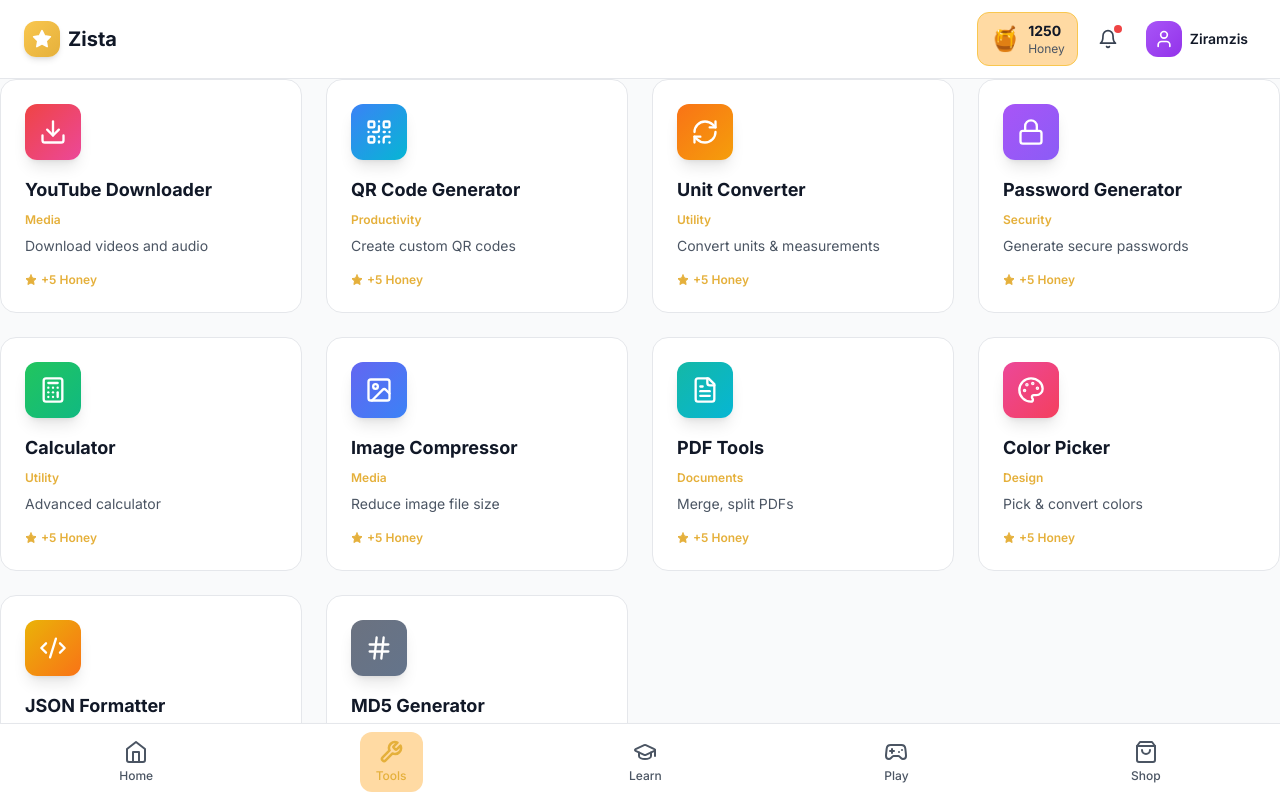
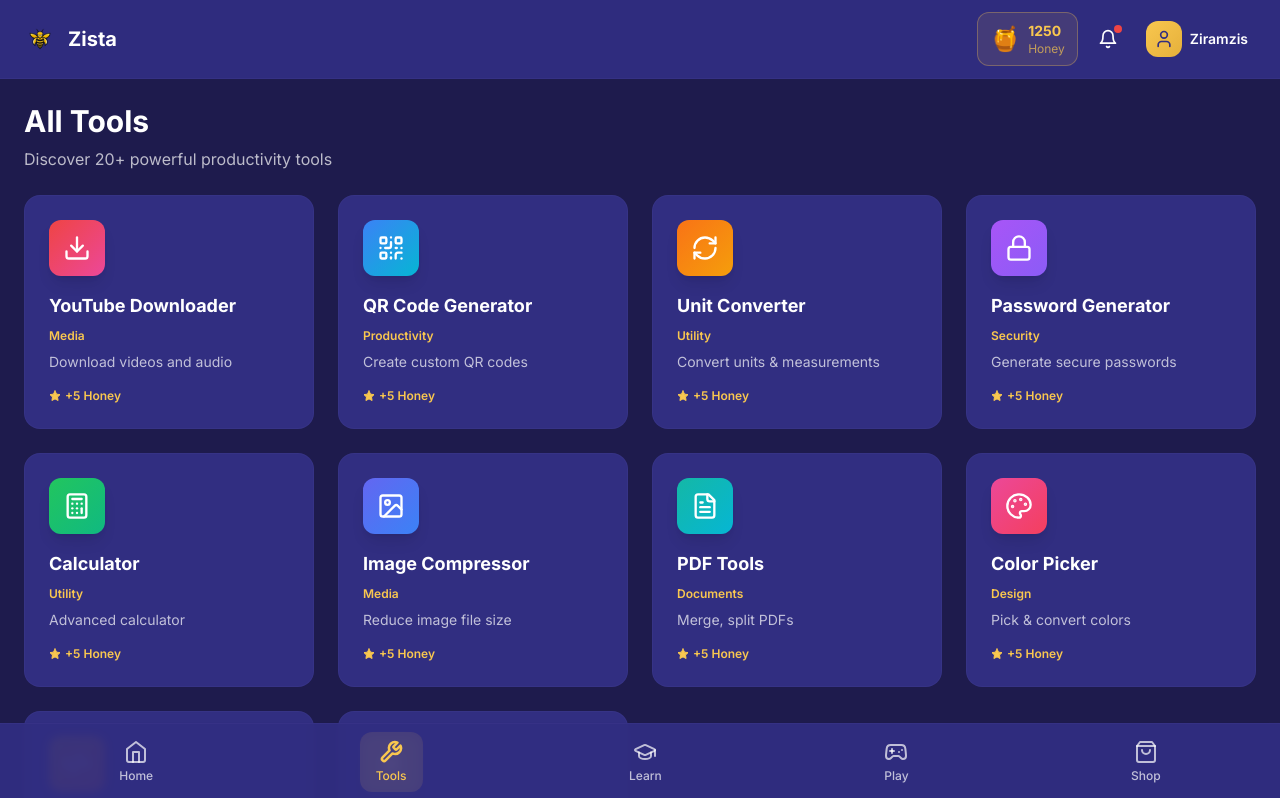
Before and after one commit to Zi-Star/ZistaHive, a Next.js app in the folder apps/web/: page /tools in a window 1280 px wide. Shown: the top 798 px of the page. Built offline with nearby package versions, Linux system fonts and the light colour scheme.

Commit message:
feat: apply dark theme to not-found and tools pages

```diff
--- a/apps/web/src/app/not-found.tsx
+++ b/apps/web/src/app/not-found.tsx
@@ -2,23 +2,23 @@
 
 export default function NotFound() {
   return (
-    <div className="min-h-screen bg-gradient-to-br from-primary-50 via-white to-secondary-50 flex items-center justify-center px-4">
+    <div className="min-h-screen bg-deep-indigo-dark flex items-center justify-center px-4">
       <div className="text-center">
         <div className="mb-8">
           <div className="text-9xl mb-4">🐝</div>
-          <h1 className="text-8xl font-bold text-gray-900 mb-4">404</h1>
+          <h1 className="text-8xl font-bold text-white mb-4">404</h1>
         </div>
 
-        <h2 className="text-3xl font-bold text-gray-900 mb-4">
+        <h2 className="text-3xl font-bold text-white mb-4">
           Oops! This page flew away
         </h2>
 
-        <p className="text-lg text-gray-600 mb-8 max-w-md mx-auto">
+        <p className="text-lg text-white/70 mb-8 max-w-md mx-auto">
           Looks like this bee got lost from the hive. Let&apos;s get you back to safety!
         </p>
 
         <Link href="/">
-          <button className="px-8 py-4 bg-primary-500 hover:bg-primary-600 text-dark-900 font-semibold rounded-lg transition-all shadow-lg hover:shadow-xl">
+          <button className="px-8 py-4 bg-golden-honey hover:bg-golden-honey-dark text-deep-indigo-dark font-semibold rounded-lg transition-all shadow-lg hover:shadow-xl hover:scale-105">
             Return to Hive 🏠
           </button>
         </Link>
--- a/apps/web/src/app/tools/page.tsx
+++ b/apps/web/src/app/tools/page.tsx
@@ -1,10 +1,11 @@
 'use client'
 
-import { Home, Wrench, GraduationCap, Gamepad2, ShoppingBag, User, Settings, Search, Download, QrCode, Calculator, Lock, RefreshCw, Image, FileText, Palette, Code2, Hash, Star, Bell } from 'lucide-react'
+import { Home, Wrench, GraduationCap, Gamepad2, ShoppingBag, User, Settings, Search, Download, QrCode, Calculator, Lock, RefreshCw, Image as ImageIcon, FileText, Palette, Code2, Hash, Star, Bell } from 'lucide-react'
 import Link from 'next/link'
 import { useState } from 'react'
 import { usePathname } from 'next/navigation'
 import { PageTransition } from '../../components/PageTransition'
+import ImageComponent from 'next/image'
 
 export default function ToolsPage() {
   const [searchQuery, setSearchQuery] = useState('')
@@ -16,7 +17,7 @@
     { id: 3, name: 'Unit Converter', icon: RefreshCw, category: 'Utility', description: 'Convert units & measurements', color: 'from-orange-500 to-amber-500' },
     { id: 4, name: 'Password Generator', icon: Lock, category: 'Security', description: 'Generate secure passwords', color: 'from-purple-500 to-violet-500' },
     { id: 5, name: 'Calculator', icon: Calculator, category: 'Utility', description: 'Advanced calculator', color: 'from-green-500 to-emerald-500' },
-    { id: 6, name: 'Image Compressor', icon: Image, category: 'Media', description: 'Reduce image file size', color: 'from-indigo-500 to-blue-500' },
+    { id: 6, name: 'Image Compressor', icon: ImageIcon, category: 'Media', description: 'Reduce image file size', color: 'from-indigo-500 to-blue-500' },
     { id: 7, name: 'PDF Tools', icon: FileText, category: 'Documents', description: 'Merge, split PDFs', color: 'from-teal-500 to-cyan-500' },
     { id: 8, name: 'Color Picker', icon: Palette, category: 'Design', description: 'Pick & convert colors', color: 'from-pink-500 to-rose-500' },
     { id: 9, name: 'JSON Formatter', icon: Code2, category: 'Developer', description: 'Format & validate JSON', color: 'from-yellow-500 to-orange-500' },
@@ -24,37 +25,41 @@
   ]
 
   return (
-    <div className="flex flex-col h-screen bg-gray-50">
+    <div className="flex flex-col h-screen bg-deep-indigo-dark">
       {/* Top Bar */}
-      <header className="bg-white border-b border-gray-200 px-4 lg:px-6 py-3 flex items-center justify-between sticky top-0 z-50">
-        <Link href="/" className="flex items-center gap-2">
-          <div className="w-9 h-9 bg-gradient-to-br from-primary-500 to-primary-600 rounded-xl flex items-center justify-center shadow-md">
-            <Star className="w-5 h-5 text-white fill-white" />
-          </div>
-          <span className="text-xl font-bold text-gray-900 hidden sm:block">Zista</span>
+      <header className="bg-deep-indigo border-b border-deep-indigo-light/20 px-4 lg:px-6 py-3 flex items-center justify-between sticky top-0 z-50 backdrop-blur-sm bg-deep-indigo/95">
+        <Link href="/" className="flex items-center gap-3">
+          <ImageComponent
+            src="/Logo.png"
+            alt="Zista Logo"
+            width={32}
+            height={32}
+            className="w-8 h-8"
+          />
+          <span className="text-xl font-bold text-white">Zista</span>
         </Link>
 
         <div className="flex items-center gap-3">
-          <div className="flex items-center gap-2 bg-primary-50 px-3 py-2 rounded-xl border border-primary-200">
+          <div className="flex items-center gap-2 bg-golden-honey/10 px-3 py-2 rounded-xl border border-golden-honey/30">
             <div className="text-2xl">🍯</div>
             <div>
-              <div className="text-sm font-bold text-gray-900">1250</div>
-              <div className="text-xs text-gray-600 hidden sm:block">Honey</div>
+              <div className="text-sm font-bold text-golden-honey">1250</div>
+              <div className="text-xs text-golden-honey/70 hidden sm:block">Honey</div>
             </div>
           </div>
 
-          <button className="relative p-2 hover:bg-gray-100 rounded-xl transition-colors">
-            <Bell className="w-5 h-5 text-gray-700" />
+          <button className="relative p-2 hover:bg-deep-indigo-light/30 rounded-xl transition-colors">
+            <Bell className="w-5 h-5 text-white" />
             <span className="absolute top-1 right-1 w-2 h-2 bg-red-500 rounded-full"></span>
           </button>
 
           <Link href="/profile">
-            <div className="flex items-center gap-2 hover:bg-gray-100 rounded-xl p-2 transition-colors">
-              <div className="w-9 h-9 bg-gradient-to-br from-purple-500 to-purple-600 rounded-xl flex items-center justify-center">
-                <User className="w-5 h-5 text-white" />
+            <div className="flex items-center gap-2 hover:bg-deep-indigo-light/30 rounded-xl p-2 transition-colors">
+              <div className="w-9 h-9 bg-gradient-to-br from-golden-honey to-golden-honey-dark rounded-xl flex items-center justify-center">
+                <User className="w-5 h-5 text-deep-indigo" />
               </div>
               <div className="hidden lg:block">
-                <div className="text-sm font-semibold text-gray-900 leading-tight">Ziramzis</div>
+                <div className="text-sm font-semibold text-white leading-tight">Ziramzis</div>
               </div>
             </div>
           </Link>
@@ -62,42 +67,49 @@
       </header>
 
       <PageTransition>
-        <main className="flex-1 overflow-y-auto pb-20">
+        <main className="flex-1 overflow-y-auto pb-20 p-4 lg:p-6">
+          <div className="max-w-7xl mx-auto">
+            <div className="mb-6">
+              <h1 className="text-2xl lg:text-3xl font-bold text-white mb-2">All Tools</h1>
+              <p className="text-white/70">Discover 20+ powerful productivity tools</p>
+            </div>
+
             <div className="grid md:grid-cols-2 lg:grid-cols-3 xl:grid-cols-4 gap-6">
               {tools.map((tool) => (
                 <div
                   key={tool.id}
-                className="group bg-white border border-gray-200 rounded-2xl p-6 hover:shadow-2xl hover:border-primary-300 transition-all duration-300 hover:-translate-y-1 cursor-pointer"
+                  className="group bg-deep-indigo border border-deep-indigo-light/20 rounded-2xl p-6 hover:shadow-2xl hover:border-golden-honey/50 transition-all duration-300 hover:-translate-y-1 cursor-pointer"
                 >
                   <div className={`w-14 h-14 mb-4 bg-gradient-to-br ${tool.color} rounded-xl flex items-center justify-center shadow-lg`}>
                     <tool.icon className="w-7 h-7 text-white" />
                   </div>
 
-                <h3 className="text-lg font-bold text-gray-900 mb-2 group-hover:text-primary-600 transition-colors">
+                  <h3 className="text-lg font-bold text-white mb-2 group-hover:text-golden-honey transition-colors">
                     {tool.name}
                   </h3>
-                <div className="text-xs text-primary-600 font-semibold mb-2">{tool.category}</div>
-                <p className="text-sm text-gray-600 mb-4">{tool.description}</p>
+                  <div className="text-xs text-golden-honey font-semibold mb-2">{tool.category}</div>
+                  <p className="text-sm text-white/70 mb-4">{tool.description}</p>
 
-                <div className="flex items-center gap-1 text-xs font-semibold text-primary-700">
+                  <div className="flex items-center gap-1 text-xs font-semibold text-golden-honey">
                     <Star className="w-3 h-3 fill-current" />
                     +5 Honey
                   </div>
                 </div>
               ))}
             </div>
+          </div>
         </main>
       </PageTransition>
 
       {/* Bottom Navigation */}
-      <nav className="fixed bottom-0 left-0 right-0 bg-white border-t border-gray-200 px-2 py-2 z-50 shadow-lg">
+      <nav className="fixed bottom-0 left-0 right-0 bg-deep-indigo border-t border-deep-indigo-light/20 px-2 py-2 z-50 shadow-lg backdrop-blur-sm bg-deep-indigo/95">
         <div className="max-w-7xl mx-auto flex items-center justify-around">
           <Link
             href="/dashboard"
             className={`flex flex-col items-center gap-1 py-2 px-4 rounded-xl transition-all duration-200 ${
               pathname === '/dashboard'
-                ? 'text-primary-600 bg-primary-50'
-                : 'text-gray-600 hover:text-primary-600 hover:bg-gray-50'
+                ? 'text-golden-honey bg-golden-honey/10'
+                : 'text-white/70 hover:text-golden-honey hover:bg-deep-indigo-light/20'
             }`}
           >
             <Home className="w-6 h-6" strokeWidth={pathname === '/dashboard' ? 2.5 : 2} />
@@ -107,8 +119,8 @@
             href="/tools"
             className={`flex flex-col items-center gap-1 py-2 px-4 rounded-xl transition-all duration-200 ${
               pathname === '/tools'
-                ? 'text-primary-600 bg-primary-50'
-                : 'text-gray-600 hover:text-primary-600 hover:bg-gray-50'
+                ? 'text-golden-honey bg-golden-honey/10'
+                : 'text-white/70 hover:text-golden-honey hover:bg-deep-indigo-light/20'
             }`}
           >
             <Wrench className="w-6 h-6" strokeWidth={pathname === '/tools' ? 2.5 : 2} />
@@ -118,8 +130,8 @@
             href="/learn"
             className={`flex flex-col items-center gap-1 py-2 px-4 rounded-xl transition-all duration-200 ${
               pathname === '/learn'
-                ? 'text-primary-600 bg-primary-50'
-                : 'text-gray-600 hover:text-primary-600 hover:bg-gray-50'
+                ? 'text-golden-honey bg-golden-honey/10'
+                : 'text-white/70 hover:text-golden-honey hover:bg-deep-indigo-light/20'
             }`}
           >
             <GraduationCap className="w-6 h-6" strokeWidth={pathname === '/learn' ? 2.5 : 2} />
@@ -129,8 +141,8 @@
             href="/games"
             className={`flex flex-col items-center gap-1 py-2 px-4 rounded-xl transition-all duration-200 ${
               pathname === '/games'
-                ? 'text-primary-600 bg-primary-50'
-                : 'text-gray-600 hover:text-primary-600 hover:bg-gray-50'
+                ? 'text-golden-honey bg-golden-honey/10'
+                : 'text-white/70 hover:text-golden-honey hover:bg-deep-indigo-light/20'
             }`}
           >
             <Gamepad2 className="w-6 h-6" strokeWidth={pathname === '/games' ? 2.5 : 2} />
@@ -140,8 +152,8 @@
             href="/marketplace"
             className={`flex flex-col items-center gap-1 py-2 px-4 rounded-xl transition-all duration-200 ${
               pathname === '/marketplace'
-                ? 'text-primary-600 bg-primary-50'
-                : 'text-gray-600 hover:text-primary-600 hover:bg-gray-50'
+                ? 'text-golden-honey bg-golden-honey/10'
+                : 'text-white/70 hover:text-golden-honey hover:bg-deep-indigo-light/20'
             }`}
           >
             <ShoppingBag className="w-6 h-6" strokeWidth={pathname === '/marketplace' ? 2.5 : 2} />
```
Lines whose indentation alone changed are shown as unchanged.
